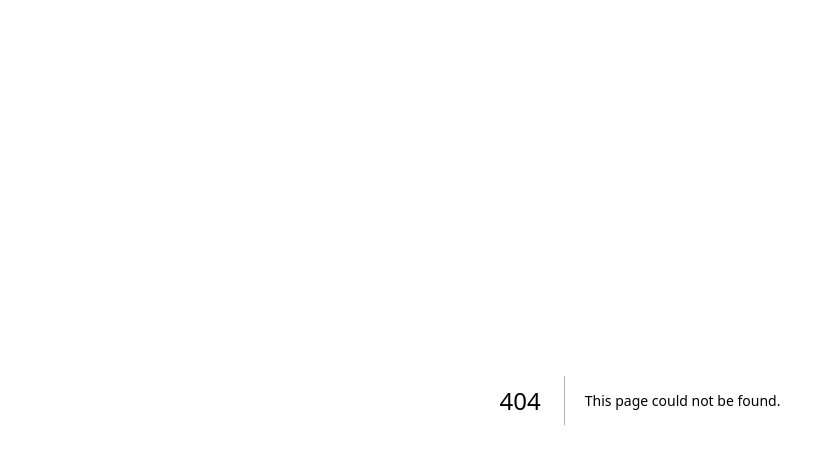
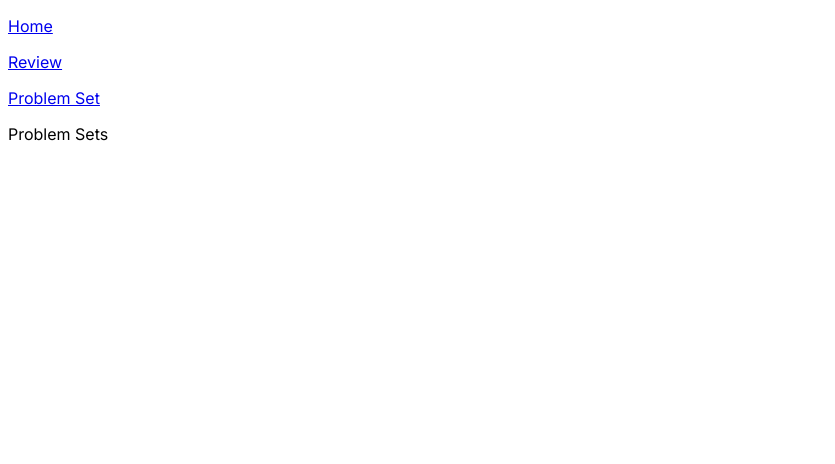
Before and after one commit to LlanAiu/tuesday-once-more, a Next.js app: page /home/problems in a window 1280 px wide. Before the commit this address had no page. Shown: the top 464 px of the page, without its empty margins (0-835 px from the left). Built offline with nearby package versions, Linux system fonts and the light colour scheme.

Commit message:
main superstructure in place, sorta?

```diff
--- /dev/null
+++ b/app/components/sidebar.tsx
@@ -0,0 +1,24 @@
+import Link from "next/link";
+
+export default function SideBar(){
+    const links = [
+        {name: 'Home', href: '/home'},
+        {name: 'Review', href: '/home/review'},
+        {name: 'Problem Set', href: '/home/problems'}
+    ]
+
+    return (
+        <>
+            {links.map((link : {name: string, href: string}) => {
+                return (
+                    <Link
+                        key={link.name}
+                        href={link.href}
+                    >
+                        <p>{link.name}</p>
+                    </Link>
+                );
+            })}
+        </>
+    );
+}
--- /dev/null
+++ b/app/home/layout.tsx
@@ -0,0 +1,12 @@
+import SideBar from "../components/sidebar";
+
+export default function Layout({ children } : { children: React.ReactNode }){
+    return (
+        <div>
+            <div>
+                <SideBar />
+            </div>
+            <div>{children}</div>
+        </div>
+    );
+}
--- /dev/null
+++ b/app/home/problems/page.tsx
@@ -0,0 +1,7 @@
+export default function Page(){
+    return (
+        <div>
+            <p>Problem Sets</p>
+        </div>
+    );
+}
--- a/app/layout.tsx
+++ b/app/layout.tsx
@@ -1,6 +1,6 @@
 import type { Metadata } from "next";
 import { Inter } from "next/font/google";
-import "./globals.css";
+// import "./globals.css";
 
 const inter = Inter({ subsets: ["latin"] });
 
```
Also changed, not shown: app/home/page.tsx (added, +8 -0 lines), app/home/review/page.tsx (added, +7 -0 lines).
